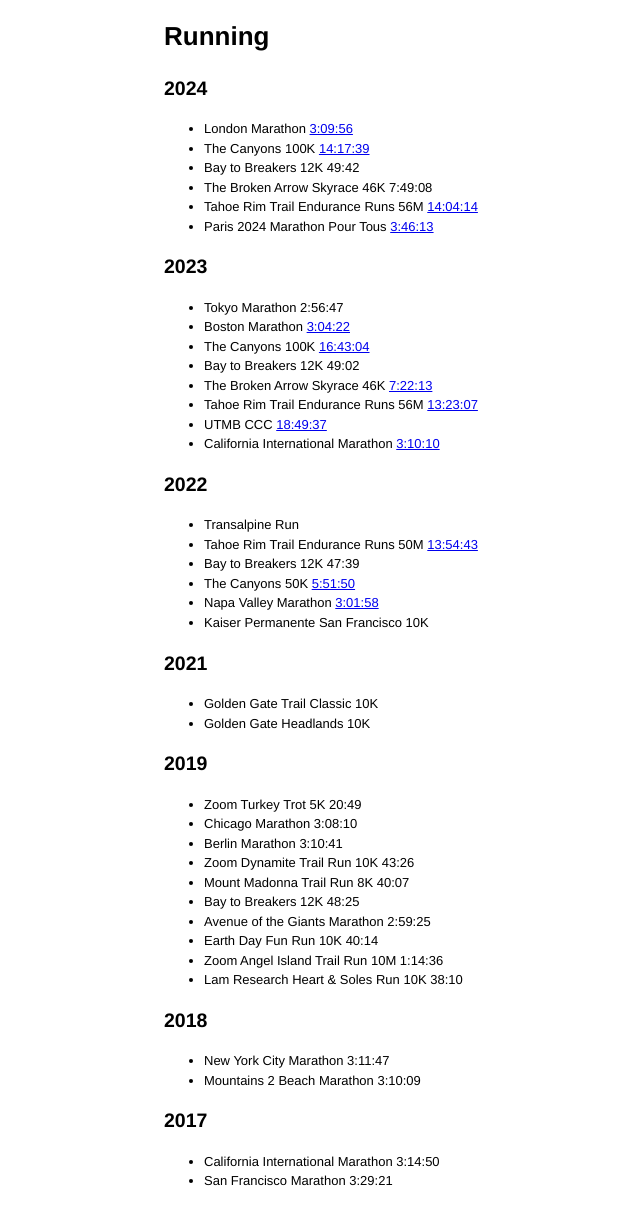
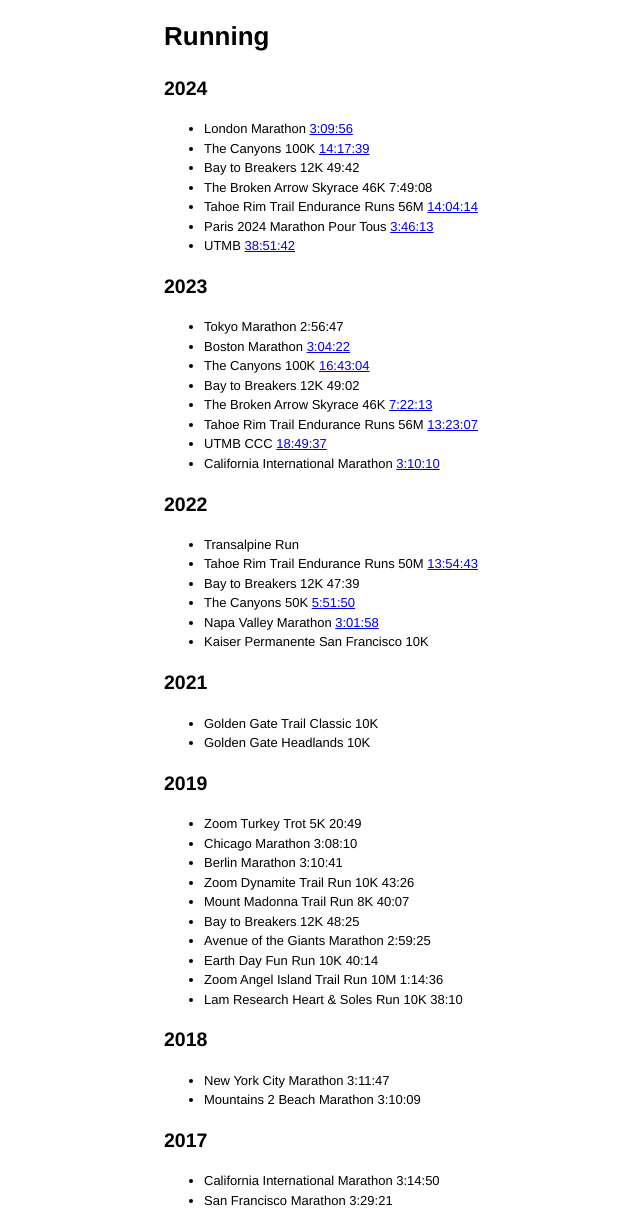
Before and after one commit to denis/denis.github.com, a Jekyll site: the page built from running.md, in a window 1280 px wide. Shown: the whole page, without its empty margins (76-716 px from the left). Built offline with Jekyll 4.4.1, drawn with Linux system fonts in a browser that asks for light colours; comment, search, counter and statistics services are not loaded.

Commit message:
Add UTMB to running.md

```diff
--- a/running.md
+++ b/running.md
@@ -13,6 +13,7 @@
 - The Broken Arrow Skyrace 46K 7:49:08
 - Tahoe Rim Trail Endurance Runs 56M [14:04:14][2024-trter-56m]
 - Paris 2024 Marathon Pour Tous [3:46:13][2024-paris-marathon]
+- UTMB [38:51:42][2024-utmb]
 
 ## 2023
 
@@ -75,3 +76,4 @@
 [2024-london-marathon]: https://results.tcslondonmarathon.com/2024/?content=detail&idp=9TG2O3HQ4372D3
 [2024-the-canyons-100k]: https://canyons.utmb.world/runners/results?year=2024&raceUri=3753.hokacanyonsendurancerunsbyutmb-100k.2024&page=3&offset=50&limit=50
 [2024-paris-marathon]: https://paris-mpt.r.mikatiming.de/2024/?pid=search&search%5Bstart_no%5D=10324
+[2024-utmb]: https://live.utmb.world/utmb/2024/runners/795
```
